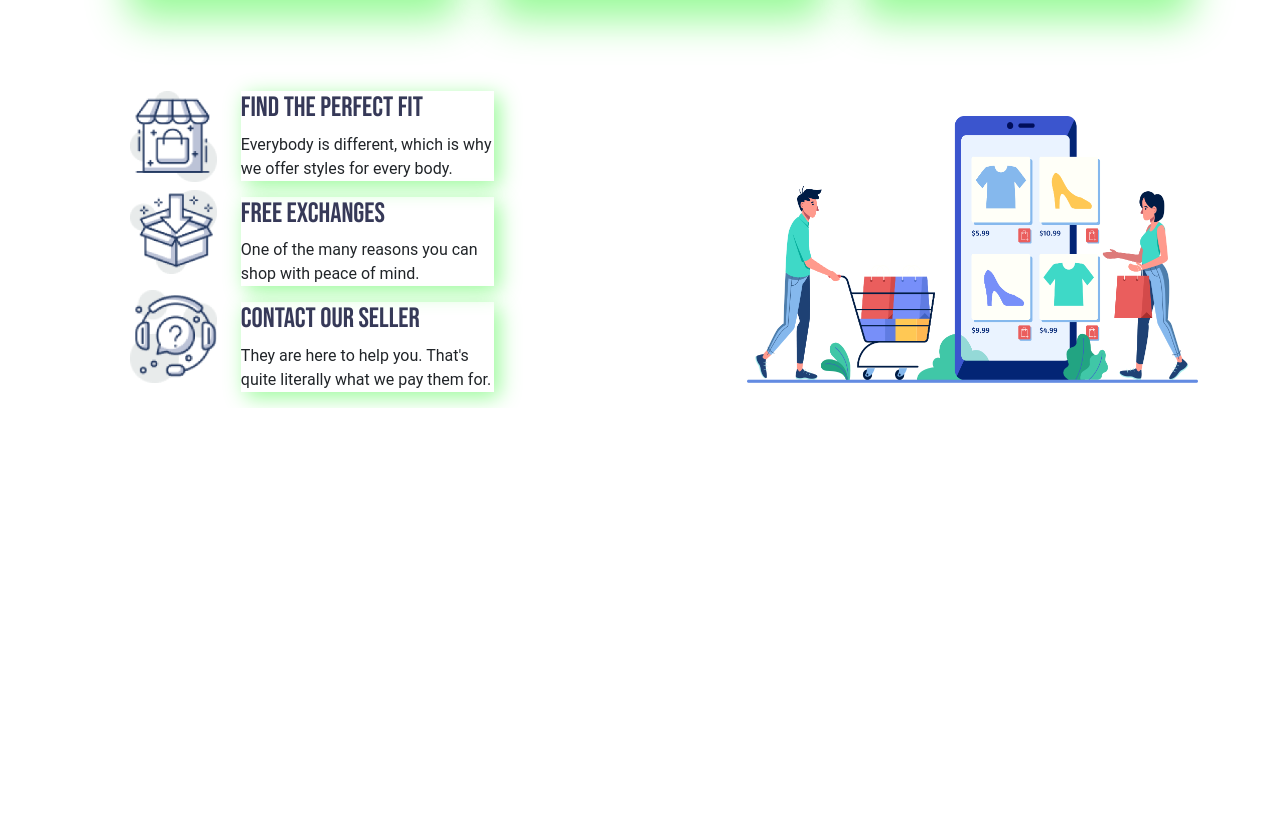
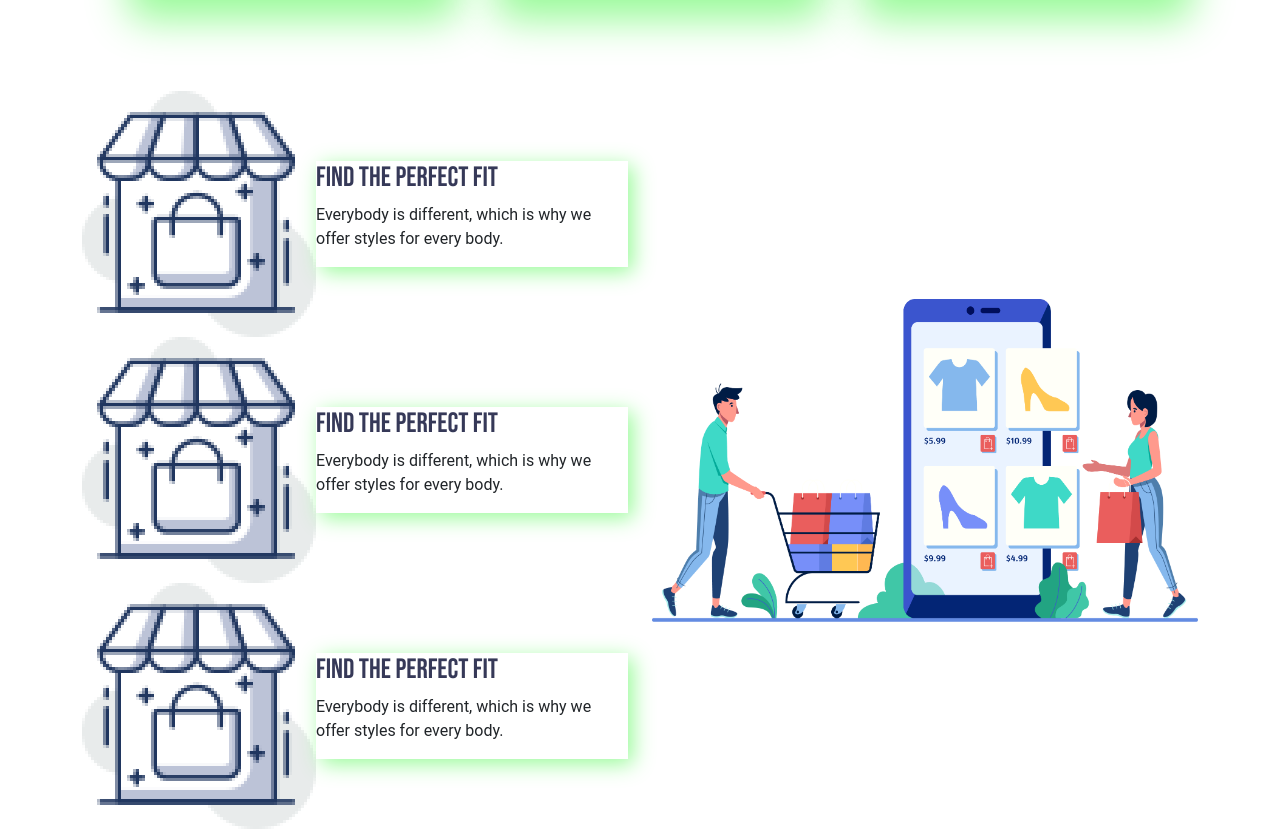
Before and after one commit to Masud8851/penguin-fashion-bootstrap, a plain HTML site: page index.html in a window 1280 px wide. Shown: the part 2298-3127 px from the top of the page. Before the commit the page ends 2706 px from the top, so only its background shows below. Drawn offline with nearby package versions, Linux system fonts and the light colour scheme.

Commit message:
griding system'
dds

```diff
--- a/css/style.css
+++ b/css/style.css
@@ -65,7 +65,7 @@ span{
 }
 
 .card-img:hover{
-    transform: scale(1.1);
+    transform: scale(1.04);
     background-color: black;
 }
 
--- a/index.html
+++ b/index.html
@@ -188,9 +188,36 @@
 
     <!-- Contact Section -->
     <section class="container mt-5 pt-5 ">
-        <div class="row align-items-center ">
-            <div class="col-7">
-                <div class="row g-4">
+        <div class="row align-items-center g-4 ">
+            <div class="col-6">
+                <div class="d-flex align-items-center ">
+                    <div >
+                        <img src="images/icons/image 12.png" alt="">
+                    </div>
+                    <div class="contact-seller">
+                        <h3>Find the Perfect Fit</h3>
+                        <p>Everybody is different, which is why we offer styles for every body.</p>
+                    </div>
+                </div>
+                <div class="d-flex align-items-center">
+                    <div >
+                        <img src="images/icons/image 12.png" alt="">
+                    </div>
+                    <div class="contact-seller">
+                        <h3>Find the Perfect Fit</h3>
+                        <p>Everybody is different, which is why we offer styles for every body.</p>
+                    </div>
+                </div>
+                <div class="d-flex align-items-center">
+                    <div >
+                        <img src="images/icons/image 12.png" alt="">
+                    </div>
+                    <div class="contact-seller">
+                        <h3>Find the Perfect Fit</h3>
+                        <p>Everybody is different, which is why we offer styles for every body.</p>
+                    </div>
+                </div>
+                <!-- <div class="row g-4">
                     <div class="col-2 ms-5 justify-content-center">
                         <div>
                             <img class="w-100 mb-2" src="images/icons/image 12.png" alt="">
@@ -217,9 +244,9 @@
                             <p>They are here to help you. That's quite literally what we pay them for.</p>
                         </div>
                     </div>
-                </div>
+                </div>  -->
             </div>
-            <div class="col-5">
+            <div class="col-6">
                 <img class="w-100" src="images/shopping.png" alt="">
             </div>
         </div>
```
